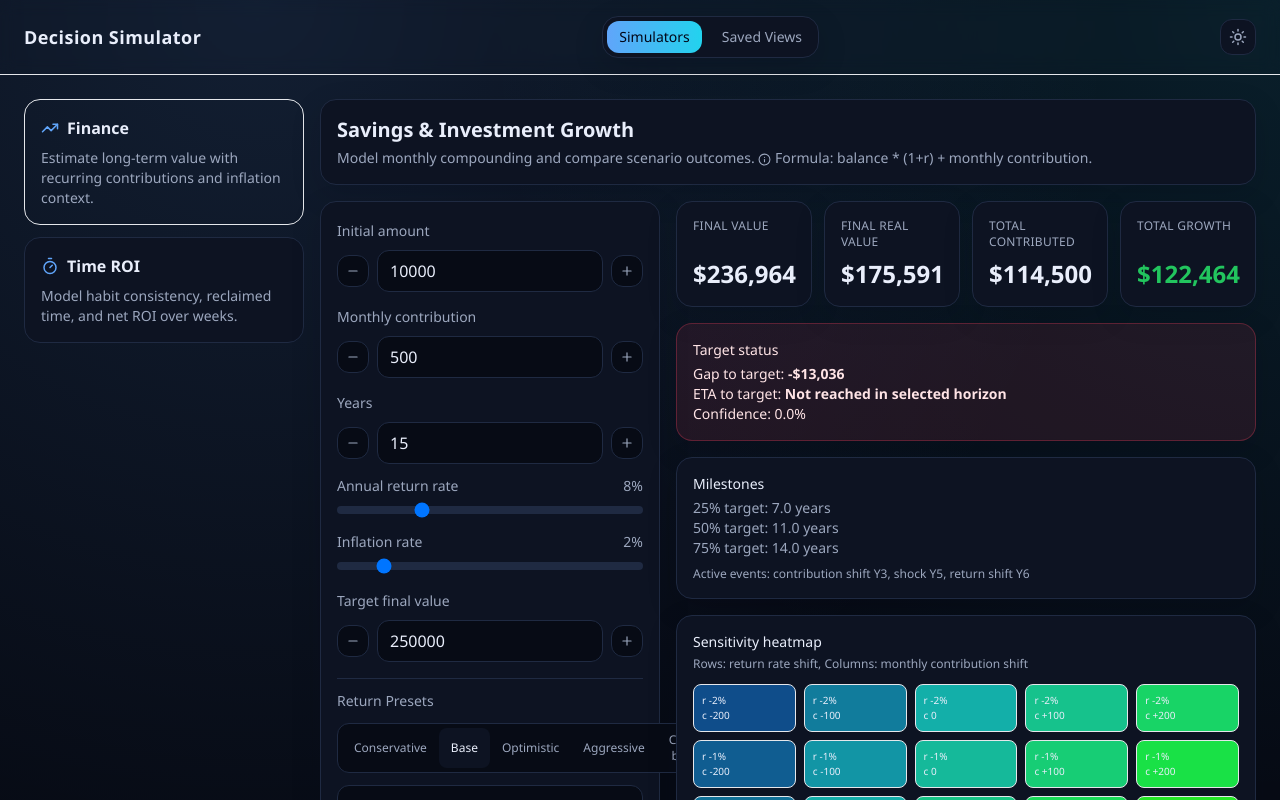
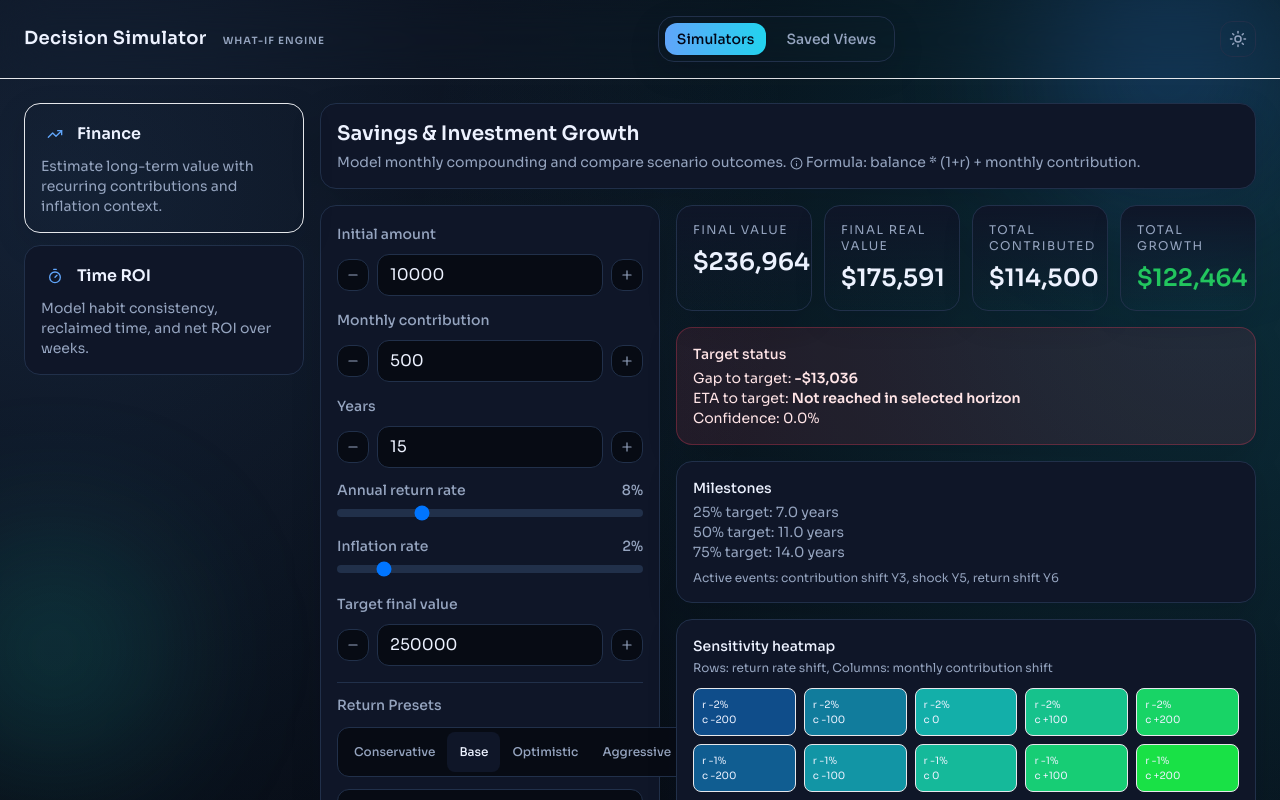
Before and after one commit to azamat60/decision-simulator, a React (Vite) app: page / in a window 1280 px wide. Shown: the top 800 px of the page. Built offline with nearby package versions, Linux system fonts and the light colour scheme.

Commit message:
style(ui): refresh visual system with richer branding and motion

```diff
--- a/src/app/App.tsx
+++ b/src/app/App.tsx
@@ -53,6 +53,8 @@ export const App = () => {
 
   return (
     <div className="min-h-screen">
+      <div className="ambient-blob ambient-blob-a" />
+      <div className="ambient-blob ambient-blob-b" />
       <TopNav tab={activeTab} setTab={setActiveTab} theme={theme} toggleTheme={toggleTheme} />
       <main className="mx-auto w-full max-w-7xl px-4 py-6 sm:px-6">
         {activeTab === 'simulators' ? (
--- a/src/components/SimulatorSelector.tsx
+++ b/src/components/SimulatorSelector.tsx
@@ -23,14 +23,16 @@ export const SimulatorSelector = ({ selected, onSelect }: Props) => (
           type="button"
           onClick={() => onSelect(kind)}
           className={cn(
-            'w-full rounded-2xl border p-4 text-left transition',
+            'relative w-full overflow-hidden rounded-2xl border p-4 text-left transition-all duration-200',
             selected === kind
-              ? 'border-accent/60 bg-gradient-to-r from-accent/20 to-accent2/20'
-              : 'border-border bg-surface hover:border-accent/40'
+              ? 'border-accent/60 bg-gradient-to-br from-accent/20 via-surface to-accent2/20 shadow-soft'
+              : 'border-border bg-surface hover:-translate-y-0.5 hover:border-accent/40'
           )}
         >
           <div className="mb-2 flex items-center gap-2">
-            <Icon size={18} className="text-accent" />
+            <span className="rounded-lg bg-bg/80 p-1.5">
+              <Icon size={16} className="text-accent" />
+            </span>
             <div className="font-semibold">{meta[kind].title}</div>
           </div>
           <p className="text-sm text-muted">{simulatorMeta[kind].description}</p>
--- a/src/components/SummaryCard.tsx
+++ b/src/components/SummaryCard.tsx
@@ -1,24 +1,24 @@
-import type { ReactNode } from "react";
+import type { ReactNode } from 'react'
 
 type Props = {
-  label: ReactNode;
-  value: string;
-  tone?: "default" | "positive" | "negative";
-};
+  label: ReactNode
+  value: string
+  tone?: 'default' | 'positive' | 'negative'
+}
 
-export const SummaryCard = ({ label, value, tone = "default" }: Props) => (
-  <article className="rounded-2xl border border-border bg-surface p-4 shadow-soft flex flex-col justify-between">
-    <p className="text-xs uppercase tracking-wide text-muted">{label}</p>
+export const SummaryCard = ({ label, value, tone = 'default' }: Props) => (
+  <article className="rounded-2xl border border-border bg-gradient-to-b from-surface to-bg/70 p-4 shadow-soft">
+    <p className="text-xs uppercase tracking-[0.12em] text-muted">{label}</p>
     <p
       className={
-        tone === "positive"
-          ? "mt-2 text-2xl font-semibold text-positive"
-          : tone === "negative"
-            ? "mt-2 text-2xl font-semibold text-negative"
-            : "mt-2 text-2xl font-semibold"
+        tone === 'positive'
+          ? 'mt-2 text-2xl font-semibold text-positive'
+          : tone === 'negative'
+            ? 'mt-2 text-2xl font-semibold text-negative'
+            : 'mt-2 text-2xl font-semibold'
       }
     >
       {value}
     </p>
   </article>
-);
+)
--- a/src/components/TopNav.tsx
+++ b/src/components/TopNav.tsx
@@ -10,20 +10,25 @@ type Props = {
 }
 
 export const TopNav = ({ tab, setTab, theme, toggleTheme }: Props) => (
-  <header className="sticky top-0 z-20 border-b border-border/80 bg-bg/80 backdrop-blur">
+  <header className="sticky top-0 z-20 border-b border-border/70 bg-bg/75 backdrop-blur-xl">
     <div className="mx-auto flex w-full max-w-7xl items-center justify-between px-4 py-4 sm:px-6">
-      <h1 className="text-lg font-semibold tracking-wide">Decision Simulator</h1>
-      <div className="flex items-center gap-2 rounded-2xl border border-border bg-surface p-1 shadow-soft">
+      <h1 className="text-lg font-semibold tracking-[0.02em]">
+        Decision Simulator
+        <span className="ml-2 rounded-md bg-gradient-to-r from-accent/20 to-accent2/20 px-2 py-1 text-[10px] uppercase tracking-widest text-muted">
+          What-If Engine
+        </span>
+      </h1>
+      <div className="flex items-center gap-2 rounded-2xl border border-border bg-surface/90 p-1.5 shadow-soft">
         {(['simulators', 'saved'] as const).map((item) => (
           <button
             key={item}
             type="button"
             onClick={() => setTab(item)}
             className={cn(
-              'rounded-xl px-3 py-1.5 text-sm font-medium transition',
+              'rounded-xl px-3 py-1.5 text-sm font-medium transition-all duration-200',
               tab === item
-                ? 'bg-gradient-to-r from-accent to-accent2 text-slate-950'
-                : 'text-muted hover:bg-bg hover:text-text'
+                ? 'bg-gradient-to-r from-accent to-accent2 text-slate-950 shadow-sm'
+                : 'text-muted hover:-translate-y-0.5 hover:bg-bg hover:text-text'
             )}
           >
             {item === 'simulators' ? 'Simulators' : 'Saved Views'}
@@ -34,7 +39,7 @@ export const TopNav = ({ tab, setTab, theme, toggleTheme }: Props) => (
         type="button"
         aria-label="Toggle theme"
         onClick={toggleTheme}
-        className="rounded-xl border border-border bg-surface p-2 text-muted transition hover:text-text"
+        className="rounded-xl border border-border bg-surface/90 p-2 text-muted transition hover:-translate-y-0.5 hover:text-text"
       >
         {theme === 'dark' ? <Sun size={18} /> : <Moon size={18} />}
       </button>
--- a/src/index.css
+++ b/src/index.css
@@ -1,29 +1,31 @@
+@import url('https://fonts.googleapis.com/css2?family=Sora:wght@400;500;600;700&display=swap');
+
 @tailwind base;
 @tailwind components;
 @tailwind utilities;
 
 :root {
-  --bg: #f4f6fb;
+  --bg: #f6f7fb;
   --surface: #ffffff;
-  --border: #d8deed;
-  --text: #121623;
-  --muted: #5c667d;
+  --border: #d4dbeb;
+  --text: #101422;
+  --muted: #616a7d;
   --accent: #3b82f6;
-  --accent-2: #22d3ee;
-  --positive: #22c55e;
-  --negative: #ef4444;
+  --accent-2: #06b6d4;
+  --positive: #16a34a;
+  --negative: #dc2626;
 }
 
 .dark {
-  --bg: #070b15;
-  --surface: #0d1322;
-  --border: #1f2a42;
-  --text: #e9eefb;
-  --muted: #9ca7be;
+  --bg: #070b14;
+  --surface: #0f1628;
+  --border: #21304a;
+  --text: #edf2ff;
+  --muted: #95a4bf;
   --accent: #60a5fa;
   --accent-2: #22d3ee;
   --positive: #22c55e;
-  --negative: #f87171;
+  --negative: #fb7185;
 }
 
 * {
@@ -38,11 +40,14 @@ body,
 
 body {
   margin: 0;
-  font-family: 'Space Grotesk', 'Avenir Next', 'Segoe UI', sans-serif;
-  background: radial-gradient(circle at 20% 0%, rgba(96, 165, 250, 0.13), transparent 40%),
-    radial-gradient(circle at 100% 0%, rgba(34, 211, 238, 0.1), transparent 35%), var(--bg);
+  font-family: 'Sora', 'Avenir Next', 'Segoe UI', sans-serif;
+  background:
+    radial-gradient(circle at 5% 10%, rgba(96, 165, 250, 0.14), transparent 35%),
+    radial-gradient(circle at 95% 15%, rgba(34, 211, 238, 0.16), transparent 40%),
+    linear-gradient(140deg, rgba(17, 24, 39, 0.05), rgba(14, 116, 144, 0.03)),
+    var(--bg);
   color: var(--text);
-  transition: background-color 180ms ease, color 180ms ease;
+  transition: background-color 220ms ease, color 220ms ease;
 }
 
 button,
@@ -56,3 +61,49 @@ textarea {
   outline: 2px solid var(--accent);
   outline-offset: 2px;
 }
+
+.ambient-blob {
+  position: fixed;
+  z-index: -1;
+  filter: blur(70px);
+  border-radius: 9999px;
+  pointer-events: none;
+}
+
+.ambient-blob-a {
+  width: 260px;
+  height: 260px;
+  background: rgba(59, 130, 246, 0.2);
+  top: -80px;
+  right: -20px;
+  animation: driftA 14s ease-in-out infinite;
+}
+
+.ambient-blob-b {
+  width: 240px;
+  height: 240px;
+  background: rgba(20, 184, 166, 0.18);
+  bottom: 30px;
+  left: -80px;
+  animation: driftB 18s ease-in-out infinite;
+}
+
+@keyframes driftA {
+  0%,
+  100% {
+    transform: translateY(0px);
+  }
+  50% {
+    transform: translateY(24px);
+  }
+}
+
+@keyframes driftB {
+  0%,
+  100% {
+    transform: translateX(0px);
+  }
+  50% {
+    transform: translateX(20px);
+  }
+}
```
